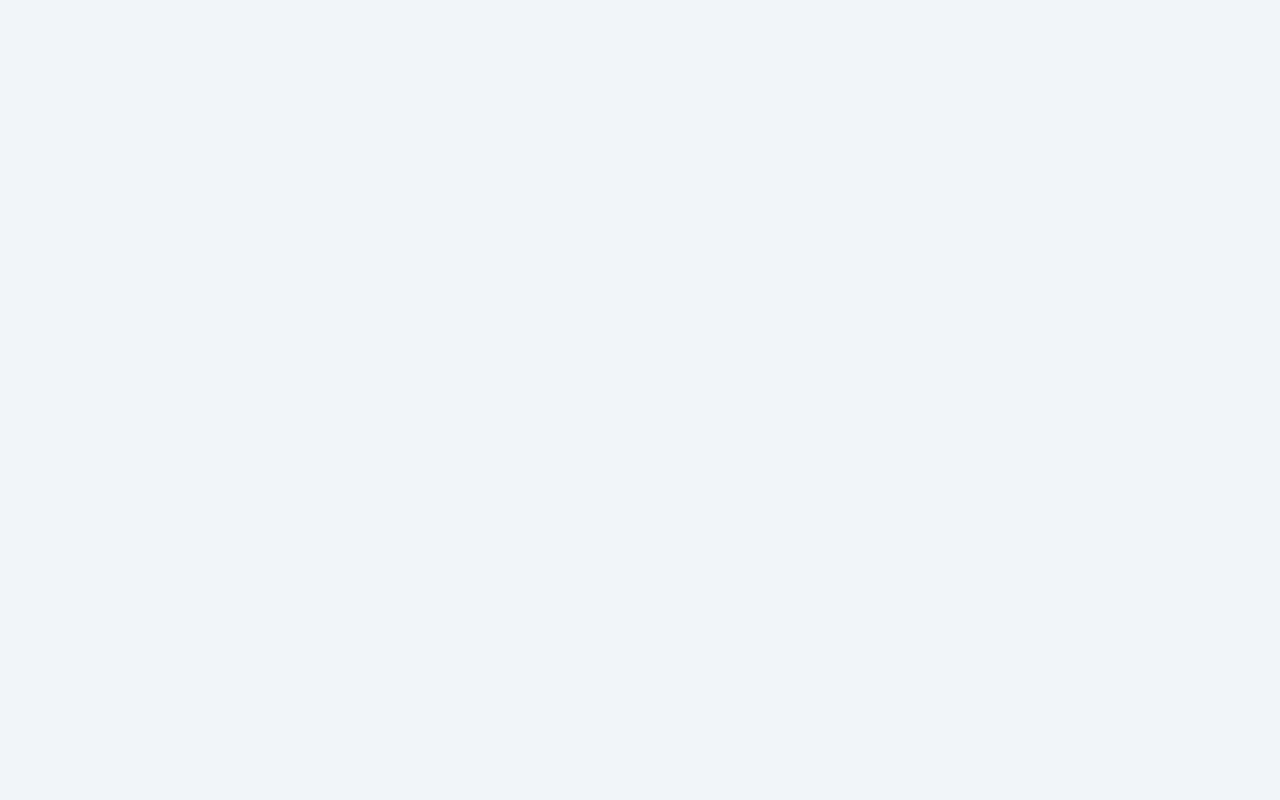
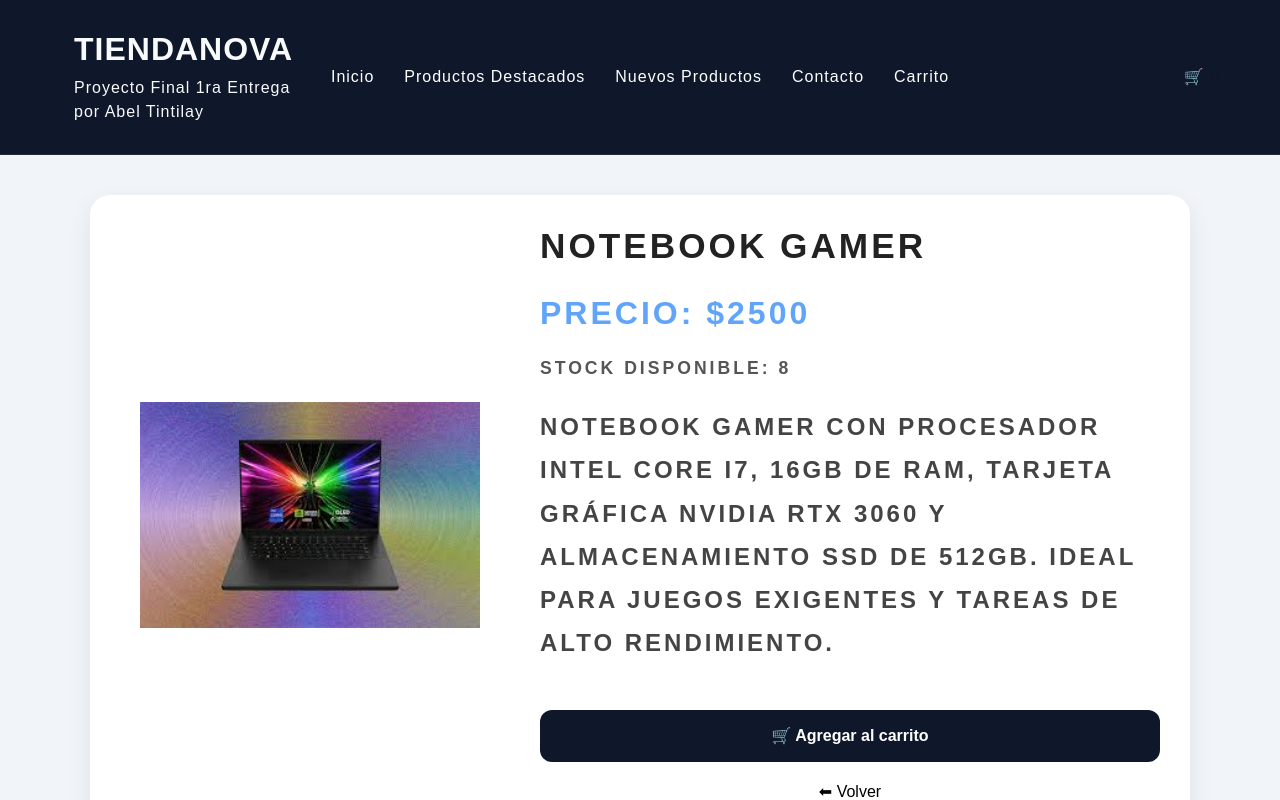
Before and after one commit to abeltintilay/1ra-Entrega-Proyecto-TiendaNova-ABEL-SEBASTIAN-TINTILAY, a React (Vite) app: page /productos/1 in a window 1280 px wide. Before the commit this address had no page. Shown: the top 800 px of the page. Built offline with nearby package versions, Linux system fonts and the light colour scheme.

Commit message:
se agrego ItemDetalle con rutas dinamicas, useParams, useNavigate y ItemDetalle.modulo.css

```diff
--- a/public/data/productos.json
+++ b/public/data/productos.json
@@ -5,7 +5,8 @@
     "precio": 2500,
     "stock": 8,
     "imagen": "/images/imgProductos/1-notebook.jpg",
-    "destacado": true
+    "destacado": true,
+    "detalle": "Notebook Gamer con procesador Intel Core i7, 16GB de RAM, tarjeta gráfica NVIDIA RTX 3060 y almacenamiento SSD de 512GB. Ideal para juegos exigentes y tareas de alto rendimiento."
   },
   {
     "id": 2,
@@ -13,7 +14,8 @@
     "precio": 120,
     "stock": 15,
     "imagen": "/images/imgProductos/2-mouse-rgb.webp",
-    "destacado": true
+    "destacado": true,
+    "detalle": "Mouse RGB con iluminación personalizable y sensor óptico de alta precisión. Ideal para jugadores exigentes."
   },
   {
     "id": 3,
@@ -21,7 +23,8 @@
     "precio": 300,
     "stock": 10,
     "imagen": "/images/imgProductos/3-auriculares-pro.jpg",
-    "destacado": false
+    "destacado": false,
+    "detalle": "Auriculares Pro con calidad de sonido premium y cancelación de ruido. Ideal para escuchar música y jugar."
   },
   {
     "id": 4,
@@ -29,7 +32,8 @@
     "precio": 450,
     "stock": 12,
     "imagen": "/images/imgProductos/4-teclado-mecanico.jpg",
-    "destacado": false
+    "destacado": false,
+    "detalle": "Teclado mecánico con switches de alta calidad y retroiluminación RGB. Ideal para programadores y jugadores."
   },
   {
     "id": 5,
@@ -37,7 +41,8 @@
     "precio": 1800,
     "stock": 5,
     "imagen": "/images/imgProductos/5-MonitorUltraWide.jpg",
-    "destacado": false
+    "destacado": false,
+    "detalle": "Monitor UltraWide con resolución 3440x1440 y tecnología Quantum Dot. Ideal para productividad y entretenimiento."
   },
   {
     "id": 6,
@@ -45,6 +50,7 @@
     "precio": 950,
     "stock": 7,
     "imagen": "/images/imgProductos/6-SillaGamer.jpg",
-    "destacado": false
+    "destacado": false,
+    "detalle": "Silla Gamer con diseño ergonómico y material de alta calidad. Ideal para largas sesiones de juego."
   }
 ]
--- a/src/App.jsx
+++ b/src/App.jsx
@@ -9,6 +9,9 @@ import FormularioContainer from "./components/FormularioProducto/FormularioConta
 import Cart from "./components/Cart/Cart";
 
 import ProductoDestacado from "./components/ProductoDestacado/ProductoDestacado";
+
+
+import ItemDetalle from "./components/Items/ItemsDetalle/ItemDetalle";
 
 /*   directorio  */
 import Directorio from "./components/Footer/Directorio";
@@ -44,6 +47,10 @@ function App() {
                     </>
                   }
                 />
+
+                {/* RUTA DINAMICA PARA EL DETALLE DE CADA PRODUCTO */}
+
+                <Route path="productos/:id" element={<ItemDetalle />} />
 
                 {/* NUEVOS PRODUCTOS */}
 
--- a/src/components/Items/Item/Item.jsx
+++ b/src/components/Items/Item/Item.jsx
@@ -1,7 +1,9 @@
 import { useState } from "react";
 import styles from "./Item.module.css";
 
-export function Item({ nombre, precio, stock, imagen }) {
+import { Link } from "react-router-dom";
+
+export function Item({id, nombre, precio, stock, imagen }) {
   const [esFavorito, setEsFavorito] = useState(false);
 
   const CompraClick = () => {
@@ -22,6 +24,9 @@ export function Item({ nombre, precio, stock, imagen }) {
       <p>Precio: ${precio}</p>
       <p>Stock disponible: {stock}</p>
 
+      {/* Aqui crearemos rutas dinamicas */}
+      <p> <Link to={`/productos/${id}`}>Ver mas informacion</Link></p>
+
       <button onClick={CompraClick} className={styles.boton}>
         Comprar
       </button>
--- /dev/null
+++ b/src/components/Items/ItemsDetalle/ItemDetalle.jsx
@@ -0,0 +1,85 @@
+import { useState, useEffect } from "react";
+
+import { useParams } from "react-router-dom";
+
+import styles from "./ItemDetalle.module.css";
+/*************/
+import { useNavigate } from "react-router-dom";
+
+
+
+const ItemDetalle = () => {
+  const { id } = useParams();
+
+  const navigate = useNavigate();
+
+  const [producto, setProducto] = useState(null); // ver si el producto existe o no, si no existe, mostrar mensaje de error
+  const [error, setError] = useState(null); // para manejar errores de carga
+  const [cargando, setCargando] = useState(true); // para manejar el estado de carga
+
+
+
+  useEffect(() => {
+    fetch(`/data/productos.json`)
+      .then((response) => {
+        if (!response.ok) {
+          throw new Error("Error al cargar el producto");
+        }
+        return response.json();
+      })
+
+      .then((data) => {
+        const productoEncontrado = data.find(
+          (item) => item.id === parseInt(id),
+        );
+
+        if (!productoEncontrado) {
+          throw new Error("Producto no encontrado");
+        }
+        setProducto(productoEncontrado);
+        setCargando(false);
+      })
+      .catch((error) => {
+        console.error("Error al cargar el producto:", error);
+        setError(error.message);
+        setCargando(false);
+      });
+  }, [id]);
+
+  if (cargando) {
+    return <h2>Cargando producto...</h2>;
+  }
+
+  if (error) {
+    return <h2>{error}</h2>;
+  }
+
+  return (
+    <section className={styles.contenedor}>
+      <img
+        className={styles.imagen}
+        src={producto.imagen}
+        alt={producto.nombre}
+      />
+
+      <div className={styles.info}>
+        <h2 className={styles.titulo}>{producto.nombre}</h2>
+
+        <h3 className={styles.precio}>Precio: ${producto.precio}</h3>
+
+        <h3 className={styles.stock}>Stock disponible: {producto.stock}</h3>
+
+        <h3 className={styles.detalle}>{producto.detalle}</h3>
+
+        <button className={styles.boton}>🛒 Agregar al carrito</button>
+
+        <button className={styles.botonVolver} onClick={() => navigate(-1)}>
+          ⬅ Volver
+        </button>
+
+      </div>
+    </section>
+  );
+};
+
+export default ItemDetalle;
--- /dev/null
+++ b/src/components/Items/ItemsDetalle/ItemDetalle.module.css
@@ -0,0 +1,78 @@
+.contenedor {
+  max-width: 1100px;
+  margin: 40px auto;
+  padding: 30px;
+  background: white;
+  border-radius: 20px;
+  box-shadow: 0 8px 24px rgba(0,0,0,0.08);
+  display: flex;
+  gap: 40px;
+  align-items: center;
+}
+
+/* IMAGEN */
+
+.imagen {
+  width: 380px;
+  height: 380px;
+  object-fit: contain;
+  padding: 20px;
+}
+
+/* INFORMACION */
+
+.info {
+  flex: 1;
+  display: flex;
+  flex-direction: column;
+  gap: 18px;
+}
+
+/* TITULO */
+
+.titulo {
+  font-size: 2.2rem;
+  font-weight: bold;
+  color: #222;
+}
+
+/* PRECIO */
+
+.precio {
+  font-size: 2rem;
+  font-weight: bold;
+  color: var(--color-accent);
+}
+
+/* STOCK */
+
+.stock {
+  font-size: 1.1rem;
+  color: #555;
+}
+
+/* DETALLE */
+
+.detalle {
+  line-height: 1.8;
+  color: #444;
+}
+
+/* BOTON */
+
+.boton {
+  margin-top: 20px;
+  padding: 14px 20px;
+  border: none;
+  border-radius: 12px;
+  background: var(--color-bg);
+  color: white;
+  font-weight: bold;
+  cursor: pointer;
+  transition: all 0.3s ease;
+}
+
+.boton:hover {
+  background: var(--color-accent);
+  transform: translateY(-3px);
+}
--- a/src/components/NavBar/NavBar.jsx
+++ b/src/components/NavBar/NavBar.jsx
@@ -15,7 +15,7 @@ function Navbar() {
                 className={styles.hamburguesa}
                 onClick={() => setMenuAbierto(!menuAbierto)}
               >
-                ☰
+                 {menuAbierto ? "×" : "☰"}
               </button>
 
               <ul
```
Also changed, not shown: src/components/ProductoDestacado/ProductoDestacado.jsx (line endings or trailing spaces).
